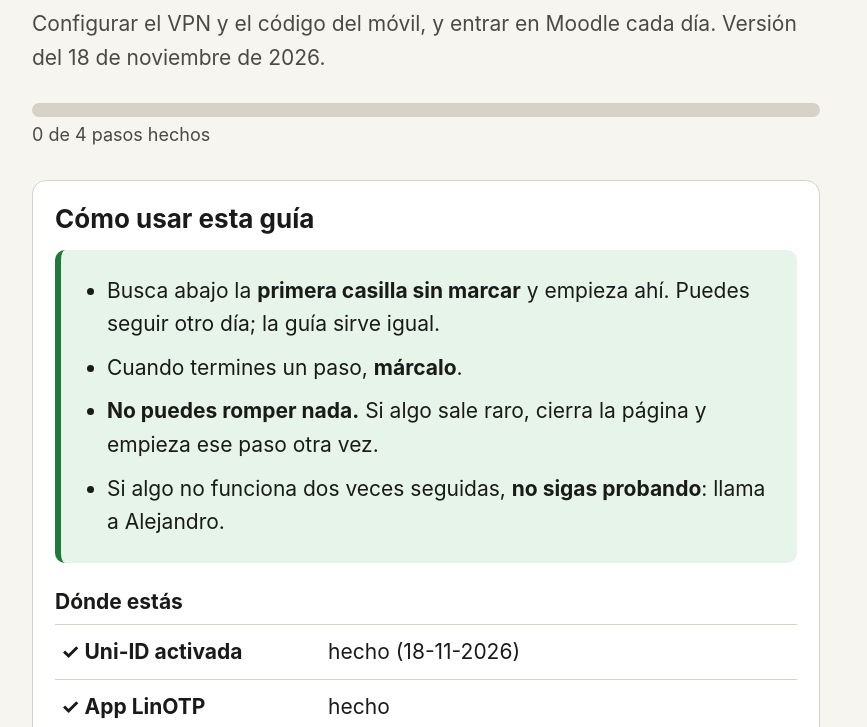
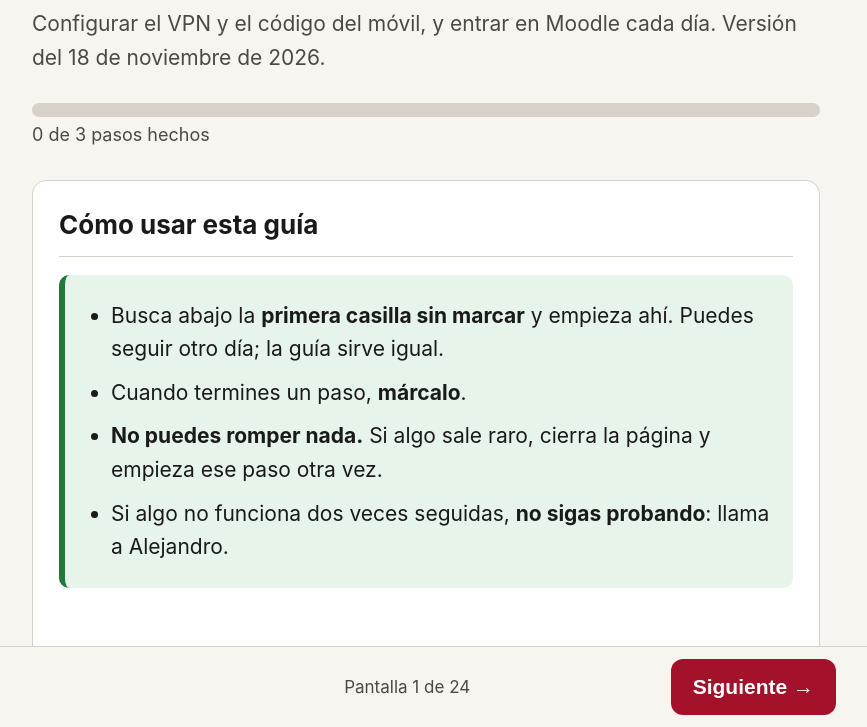
Before and after one commit to Wachowski1999/mama, a plain HTML site: page index.html in a window 1280 px wide. Shown: the part 73-800 px from the top of the page, without its empty margins (214-1081 px from the left). Drawn offline with Linux system fonts and the light colour scheme.

Commit message:
Add files via upload

```diff
--- a/index.html
+++ b/index.html
@@ -95,6 +95,41 @@
     section a[href^="http"]:not(.btn)::after { content: " (" attr(href) ")"; font-size: 10.5pt; word-break: break-all; }
     label.check input { width: 20px; height: 20px; }
   }
+
+  /* ---- Web-Fassung zum Durchblaettern (bauen.py) ---- */
+  .paged main { padding-bottom: 150px; }
+  .paged section.card { display: none; min-height: calc(100vh - 290px); padding: 28px 26px 34px; }
+  .paged section.card.activa { display: block; }
+  .paged .pantalla { display: none; }
+  .paged .pantalla.activa { display: block; }
+  .paged .pantalla > * { margin-top: 30px; margin-bottom: 0; }
+  .paged .pantalla > *:first-child { margin-top: 18px; }
+  .paged .pantalla > ol > li, .paged .pantalla > ul > li { margin: 0 0 44px; padding-left: 6px; }
+  .paged .pantalla > ol > li:last-child, .paged .pantalla > ul > li:last-child { margin-bottom: 0; }
+  .paged .pantalla > ol > li::marker { font-weight: 700; font-size: 1.15em; color: var(--accent); }
+  .paged .pantalla li li { margin: 18px 0; }
+  .paged .pantalla td { padding: 16px 6px; }
+  .paged.no-inicio h1, .paged.no-inicio .sub { display: none; }
+  .paged .step-head, .paged section.card > h2 { padding-bottom: 14px; border-bottom: 1px solid var(--line); margin-bottom: 6px; }
+  .nav { position: fixed; left: 0; right: 0; bottom: 0; z-index: 5; background: var(--bg);
+         border-top: 1px solid var(--line); padding: 10px 16px calc(10px + env(safe-area-inset-bottom, 0px)); }
+  .nav-in { max-width: 820px; margin: 0 auto; display: flex; align-items: center; gap: 12px; }
+  .nav .btn { margin: 0; padding: 16px 22px; font-size: 21px; }
+  .nav .sitio { flex: 1; text-align: center; color: var(--muted); font-size: 17px; line-height: 1.3; }
+  .nav .btn[hidden] { display: inline-block !important; visibility: hidden; }
+  @media (max-width: 520px) {
+    .nav .btn { padding: 14px 14px; font-size: 18px; }
+    .nav .sitio { font-size: 15px; }
+    .paged section.card { padding: 22px 16px 28px; }
+  }
+  @media print {
+    .nav { display: none !important; }
+    .paged section.card, .paged .pantalla { display: block !important; min-height: 0; }
+    .paged.no-inicio h1, .paged.no-inicio .sub { display: block; }
+    .paged .pantalla > * { margin-top: 10px; }
+    .paged .pantalla > ol > li, .paged .pantalla > ul > li { margin: 6px 0; }
+    .paged .pantalla td { padding: 10px 6px; }
+  }
 </style>
 </head>
 <body>
@@ -152,29 +187,6 @@
     <span class="print-only">Marca cada uso nuevo: ✓ ✓ ☐ ☐ ☐ ☐ ☐ ☐ ☐ ☐</span>
   </div>
 
-</section>
-
-<!-- PASO 3 -->
-<section class="card step">
-  <div class="step-head"><div class="num">1</div><h2>Descargar el programa del VPN</h2></div>
-  <p>En el ordenador. El programa se llama <b>Cisco Secure Client</b>.</p>
-  <a class="btn" href="https://vpn-ac.urz.uni-heidelberg.de/+CSCOE+/logon.html" target="_blank" rel="noopener">Abrir la página de descarga</a>
-  <div class="box warn"><b>Usa Safari</b> para descargar. Con Firefox la descarga falló («No se pudo guardar … no se pudo leer el archivo origen»).<br>También lo puede descargar Alejandro con su propia Uni-ID; así no gastas la contraseña de instalación.</div>
-  <ol>
-    <li>Escribe tu usuario <span class="code">vt459</span> y <b>tu contraseña</b>.</li>
-    <li>Después la página pide un segundo código (<span class="de">«Bitte zweiten Faktor eingeben (OTP)»</span>). Escribe la <b>contraseña de instalación</b> (el segundo código en negrita de la carta).</li>
-    <li>Pulsa <span class="de">«Fortfahren»</span> o <span class="de">«Continue»</span> (= continuar).</li>
-    <li>Pulsa <span class="de">«Start AnyConnect»</span> y después <span class="de">«Download»</span> (= descargar).</li>
-    <li>Abre el archivo que se ha descargado. Está en la carpeta <b>«Descargas»</b>. Instálalo pulsando siempre «Continuar» o «Siguiente».</li>
-  </ol>
-  <div class="box info">
-    <ul>
-      <li>Si te pregunta qué partes instalar: marca solo <b>«VPN»</b>.</li>
-      <li>En el Mac puede salir un aviso de seguridad. Entonces abre <b>Ajustes del Sistema → Privacidad y seguridad</b> y pulsa <b>«Permitir»</b>.</li>
-    </ul>
-  </div>
-  <label class="check no-print"><input type="checkbox"> Paso 1 hecho</label>
-  <p class="print-only">✓ Paso 1 hecho (18-11-2026)</p>
 </section>
 
 <!-- PASO 4 -->
@@ -324,7 +336,7 @@
 </main>
 <script>
 (function () {
-  var KEY = "guia-uni-id-pasos";
+  var KEY = "guia-uni-id-pasos-web2";
   var boxes = Array.prototype.slice.call(document.querySelectorAll(".step input[type=checkbox]"));
   var saved = [];
   try { saved = JSON.parse(localStorage.getItem(KEY) || "[]"); } catch (e) { saved = []; }
@@ -351,5 +363,69 @@
   });
 })();
 </script>
+
+<script>
+/* Web-Fassung zum Durchblaettern (bauen.py): hoechstens zwei Anweisungen pro Bildschirm */
+(function () {
+  var POS = "guia-uni-id-pantalla-web2";
+  var pantallas = [];
+  function es(el, sel) { return el.matches && el.matches(sel); }
+  function largo(el) { return (el.textContent || "").replace(/\s+/g, " ").trim().length; }
+  Array.prototype.forEach.call(document.querySelectorAll("main > section.card"), function (sec) {
+    var hijos = Array.prototype.slice.call(sec.children), cur = null;
+    function nueva() { cur = document.createElement("div"); cur.className = "pantalla"; cur.u = 0; sec.appendChild(cur); pantallas.push({ el: cur, sec: sec }); return cur; }
+    hijos.forEach(function (h) {
+      if (es(h, ".step-head") || (h.tagName === "H2")) return;              // Titel bleibt oben stehen
+      if (h.tagName === "H3") { nueva(); cur.appendChild(h); return; }
+      if (h.tagName === "OL") {
+        var items = Array.prototype.slice.call(h.children), n = parseInt(h.getAttribute("start") || "1", 10);
+        for (var i = 0; i < items.length; i += 2) {
+          if (!cur || cur.u > 0) nueva();
+          var ol = h.cloneNode(false); ol.setAttribute("start", n + i);
+          ol.appendChild(items[i]); if (items[i + 1]) ol.appendChild(items[i + 1]);
+          cur.appendChild(ol); cur.u = 2;
+        }
+        h.remove(); return;
+      }
+      if (es(h, "label.check") || es(h, ".print-only")) { if (!cur) nueva(); cur.appendChild(h); return; }
+      if (h.tagName === "P" || es(h, "a.btn")) { if (!cur) nueva(); cur.appendChild(h); return; }
+      var peso = (h.tagName === "TABLE") ? 2 : 1;
+      var corto = largo(h) < 170;
+      if (!cur || cur.u + peso > 2) { if (!(cur && corto && peso === 1 && cur.u <= 2)) nueva(); }
+      cur.appendChild(h); cur.u += (corto ? 0 : peso);
+    });
+  });
+  if (!pantallas.length) return;
+  document.body.classList.add("paged");
+
+  var nav = document.createElement("div"); nav.className = "nav no-print";
+  nav.innerHTML = '<div class="nav-in"><button type="button" class="btn secondary" id="ir-atras">← Atrás</button>' +
+    '<div class="sitio" id="sitio"></div>' +
+    '<button type="button" class="btn" id="ir-sig">Siguiente →</button></div>';
+  document.body.appendChild(nav);
+  var atras = document.getElementById("ir-atras"), sig = document.getElementById("ir-sig"), sitio = document.getElementById("sitio");
+  var pos = 0;
+  function titulo(sec) { var h = sec.querySelector(".step-head h2, h2"); var n = sec.querySelector(".step-head .num"); return (n ? "Paso " + n.textContent.trim() + ": " : "") + (h ? h.textContent.trim() : ""); }
+  function ir(n, saltar) {
+    pos = Math.max(0, Math.min(pantallas.length - 1, n));
+    pantallas.forEach(function (p, i) { p.el.classList.toggle("activa", i === pos); });
+    Array.prototype.forEach.call(document.querySelectorAll("main > section.card"), function (s) { s.classList.toggle("activa", s === pantallas[pos].sec); });
+    document.body.classList.toggle("no-inicio", pos !== 0);
+    atras.hidden = pos === 0; sig.hidden = pos === pantallas.length - 1;
+    sitio.textContent = "Pantalla " + (pos + 1) + " de " + pantallas.length;
+    try { localStorage.setItem(POS, String(pos)); } catch (e) {}
+    if (!saltar) window.scrollTo(0, 0);
+  }
+  atras.addEventListener("click", function () { ir(pos - 1); });
+  sig.addEventListener("click", function () { ir(pos + 1); });
+  document.addEventListener("keydown", function (e) {
+    if (e.target && /INPUT|TEXTAREA|SELECT/.test(e.target.tagName)) return;
+    if (e.key === "ArrowRight") ir(pos + 1); else if (e.key === "ArrowLeft") ir(pos - 1);
+  });
+  var guardada = 0;
+  try { guardada = parseInt(localStorage.getItem(POS) || "0", 10) || 0; } catch (e) {}
+  ir(guardada, true);
+})();
+</script>
 </body>
 </html>
```
